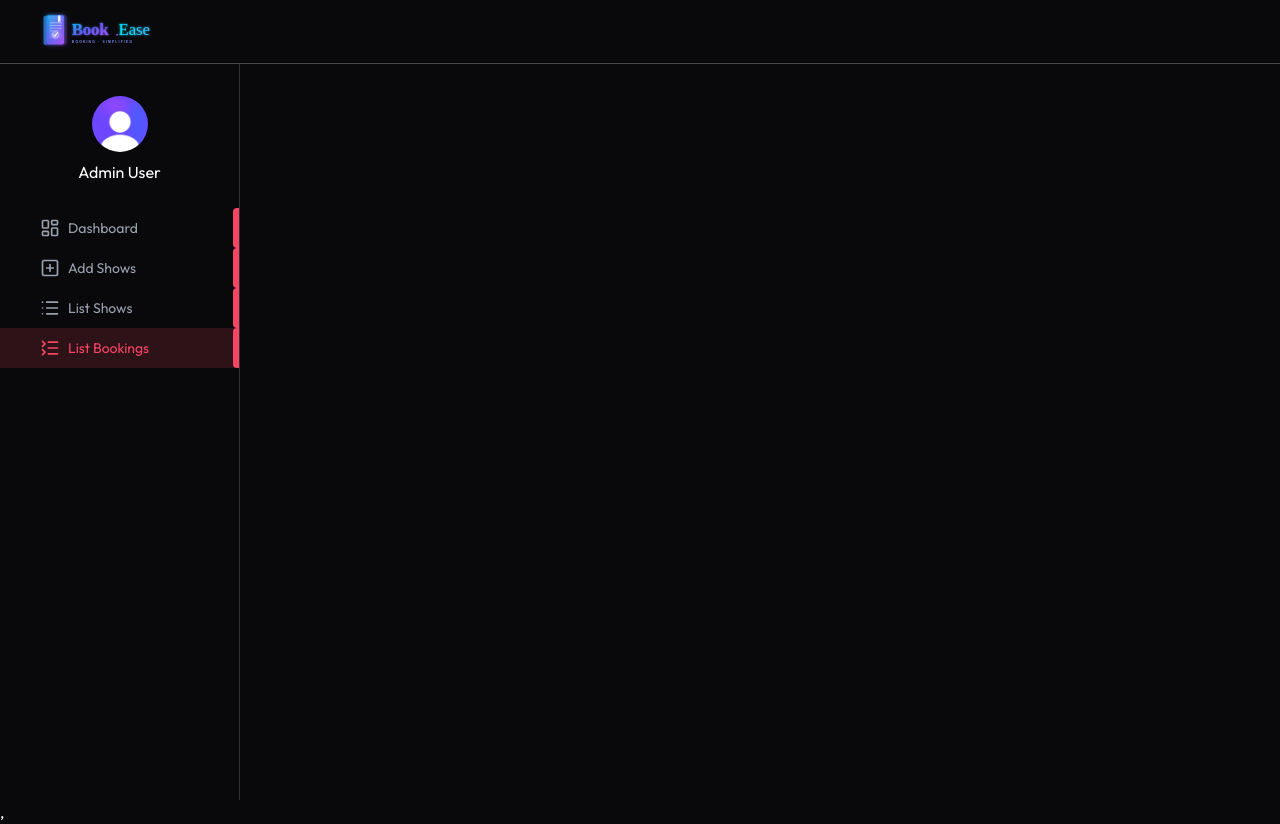
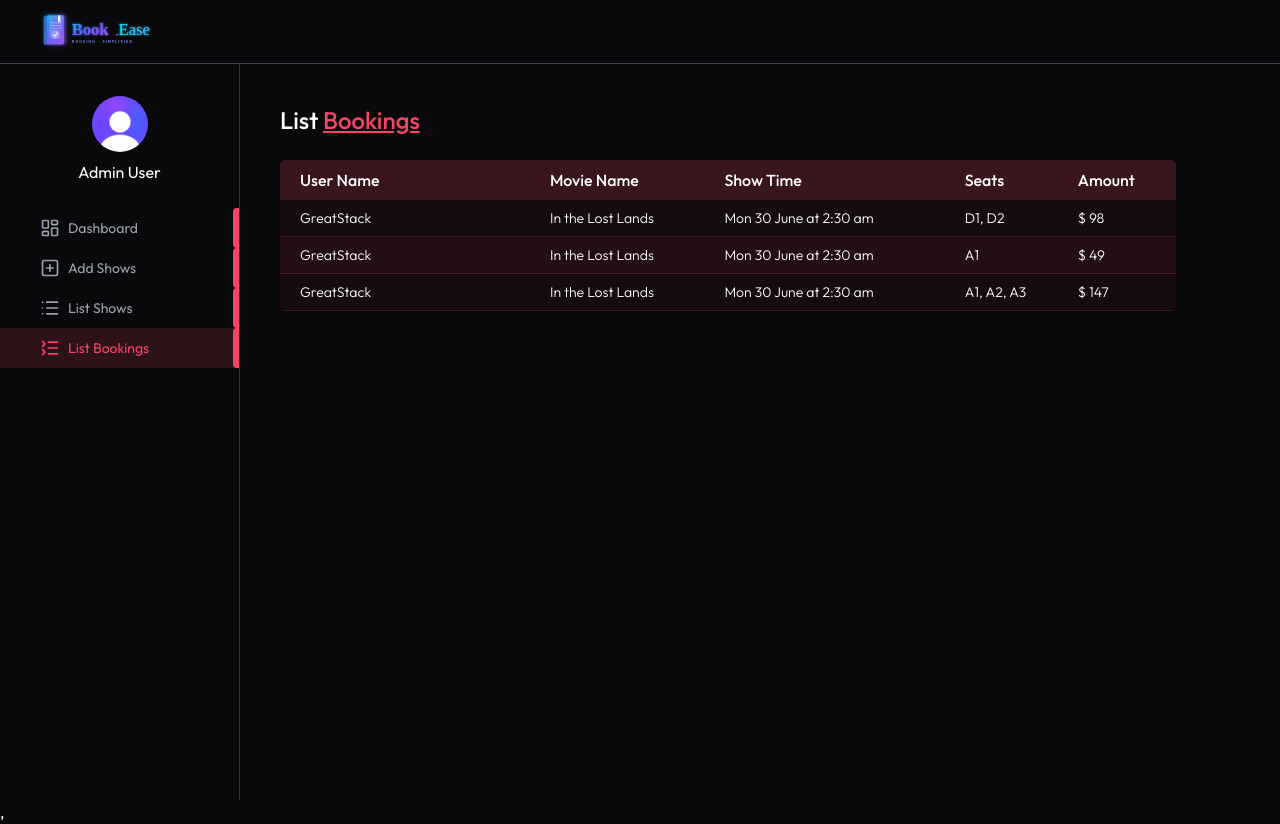
Before and after one commit to aayushhOP/BookEase, a React (Vite) app in the folder Client/: page /admin/list-bookings in a window 1280 px wide. Built offline with nearby package versions, Linux system fonts and the light colour scheme.

Commit message:
completed list bookings

```diff
--- a/Client/src/pages/admin/ListBookings.jsx
+++ b/Client/src/pages/admin/ListBookings.jsx
@@ -1,11 +1,57 @@
-import React from 'react'
+import React, { useEffect, useState } from 'react'
+import { dummyBookingData } from '../../assets/assets'
+import Loading from '../../components/Loading'
+import Title from '../../components/admin/Title'
+import dateFormat from '../../lib/dateFormat'
 
 const ListBookings = () => {
-  return (
-    <div>
 
-    </div>
-  )
+  const currency = import.meta.env.VITE_CURRENCY
+
+  const[Bookings, setBookings] = useState([])
+  const[isLoading, setIsLoading] = useState(true)
+
+  const getAllBookings = async () => {
+    setBookings(dummyBookingData)
+    setIsLoading(false)
+  }
+
+  useEffect(() => {
+    getAllBookings()
+  },[])
+
+  return !isLoading ? (
+    <>
+      <Title text1='List' text2='Bookings' />
+      <div className='max-w-4xl mt-6 overflow-x-auto'>
+        <table className='w-full border-collapse rounded-md overflow-hidden text-nowrap'>
+          <thead>
+            <tr className='bg-primary/20 text-left text-white'>
+
+              <th className='p-2 font-medium pl-5'>User Name</th>
+              <th className='p-2 font-medium'>Movie Name</th>
+              <th className='p-2 font-medium'>Show Time</th>
+              <th className='p-2 font-medium'>Seats</th>
+              <th className='p-2 font-medium'>Amount</th>
+
+            </tr>
+          </thead>
+          <tbody className='text-sm font-light'>
+            {Bookings.map((item,index)=> (
+              <tr key={index}
+                className='border-b border-primary/20 bg-primary/5 even:bg-primary/10'>
+                  <td className='p-2 min-w-45 pl-5'>{item.user.name}</td>
+                  <td className='p-2'>{item.show.movie.title}</td>
+                  <td className='p-2'>{dateFormat(item.show.showDateTime)}</td>
+                  <td className='p-2'>{Object.keys(item.bookedSeats).map(seat => item.bookedSeats[seat]).join(', ')}</td>
+                  <td className='p-2'>{currency} {item.amount}</td>
+              </tr>
+            ))}
+          </tbody>
+        </table>
+      </div>
+    </>
+  ) : <Loading />
 }
 
 export default ListBookings
```
